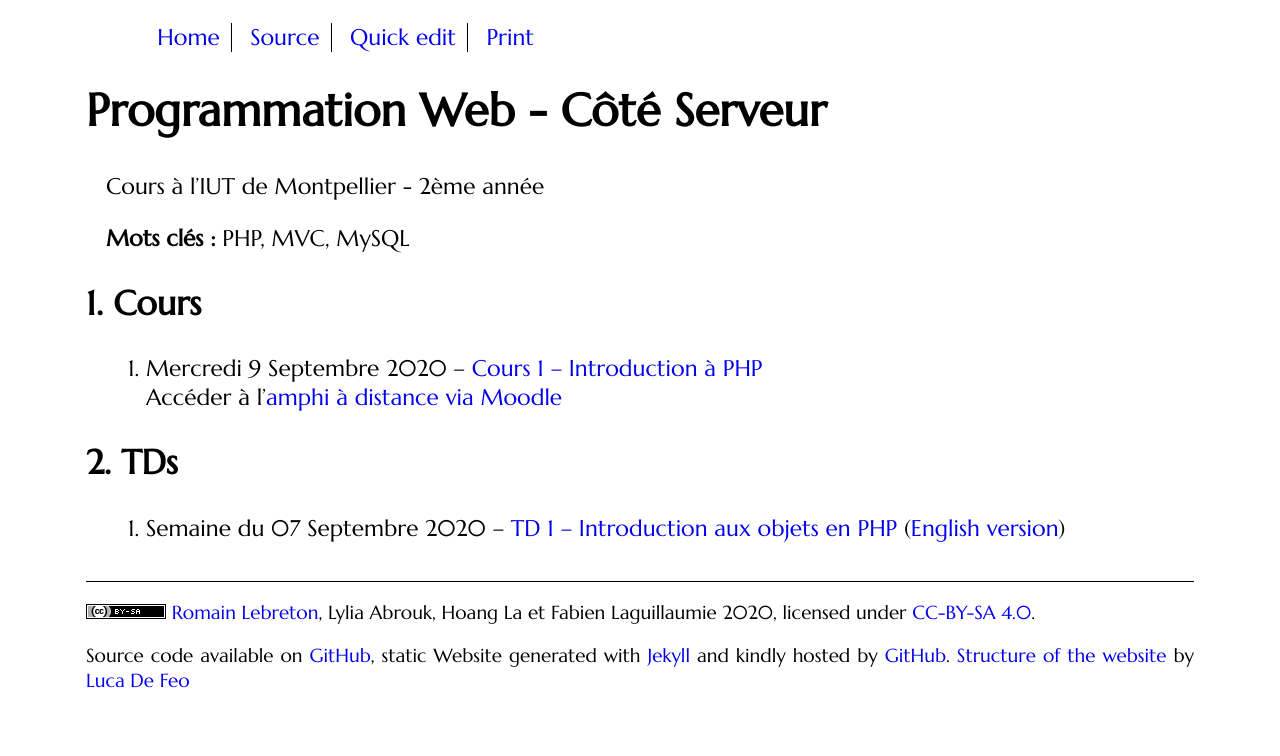
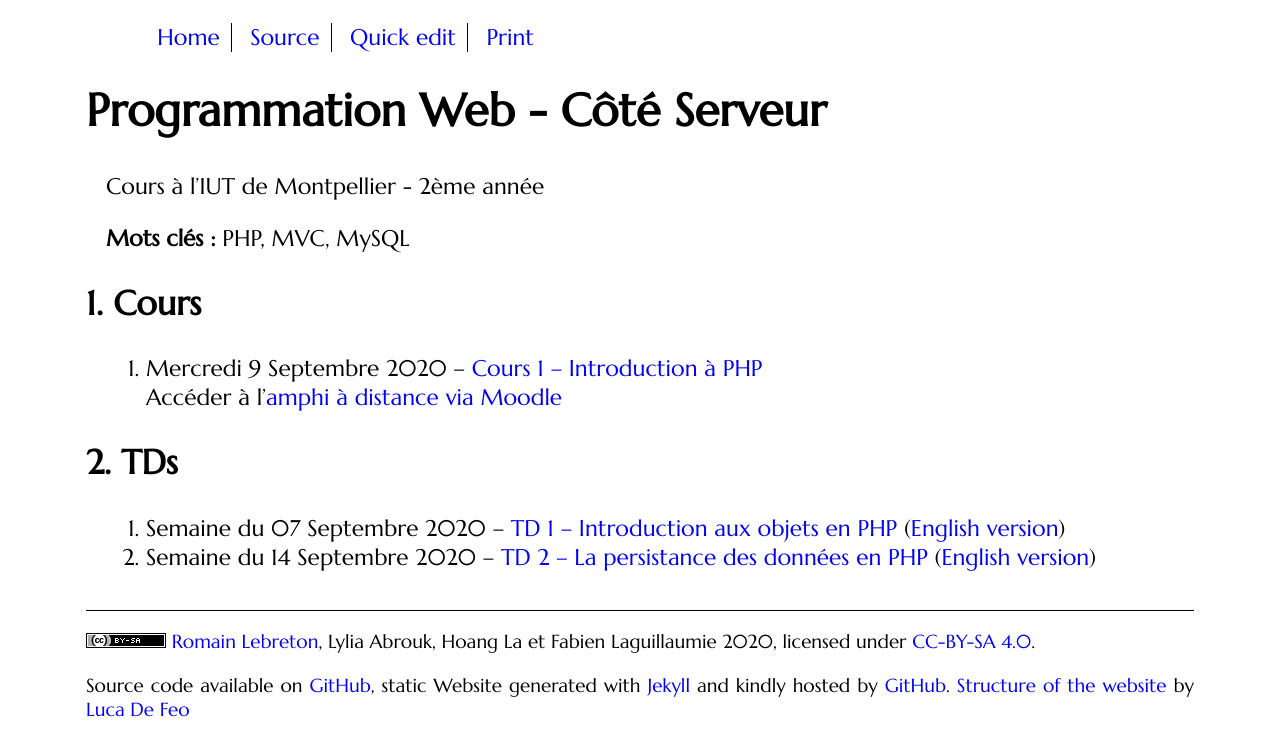
Before and after one commit to romainlebreton/R3.01-DeveloppementWeb, a Jekyll site: the page built from index.md, in a window 1280 px wide. Shown: the top 756 px of the page. Built offline with Jekyll 4.4.1, drawn with Linux system fonts in a browser that asks for light colours; some web fonts are replaced.

Commit message:
Semaine 2

```diff
--- a/index.md
+++ b/index.md
@@ -17,7 +17,7 @@ Cours à l'IUT de Montpellier - 2ème année
 ## TDs
 
 1. Semaine du 07 Septembre 2020 -- [TD 1 -- Introduction aux objets en PHP](tutorials/tutorial1.html) ([English version](tutorials/tutorial1-en.html))
-<!-- 1. Semaine du 14 Septembre 2020 -- [TD 2 -- La persistance des données en PHP](tutorials/tutorial2.html) ([English version](tutorials/tutorial2-en.html)) -->
+1. Semaine du 14 Septembre 2020 -- [TD 2 -- La persistance des données en PHP](tutorials/tutorial2.html) ([English version](tutorials/tutorial2-en.html))
 <!-- 1. Semaine du 21 Septembre 2020 -- [TD 3 -- Requêtes préparées et association de classes](tutorials/tutorial3.html) ([English version](tutorials/tutorial3-en.html)) -->
 <!-- 1. Semaine du 28 Septembre 2020 --  [TD 4 -- Architecture MVC simple](tutorials/tutorial4.html) ([English version](tutorials/tutorial4-en.html)) -->
 <!-- 1. Semaine du 05 Octobre 2020 -- [TD 5 -- Architecture MVC avancée 1/2](tutorials/tutorial5.html) ([English version](tutorials/tutorial5-en.html)) -->
```
